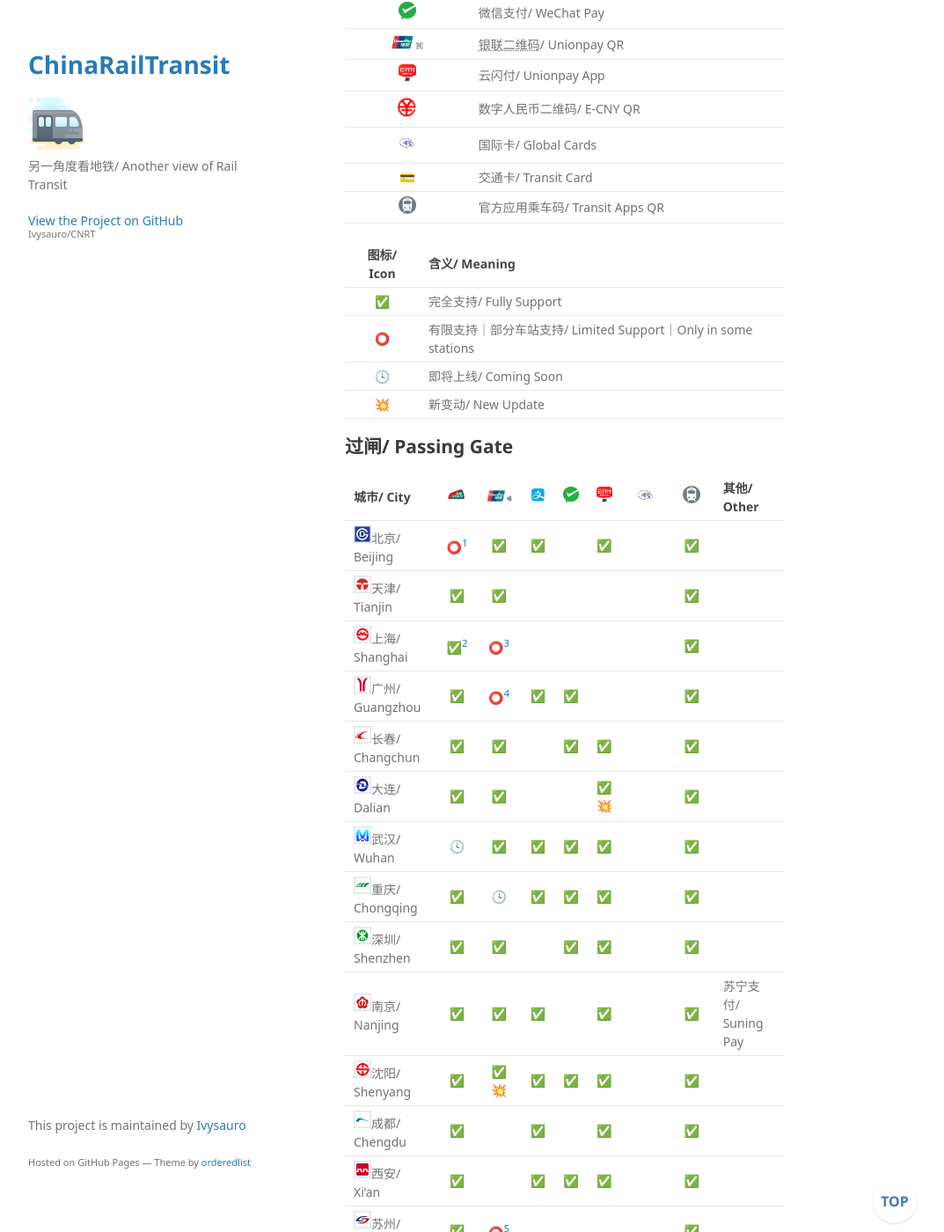
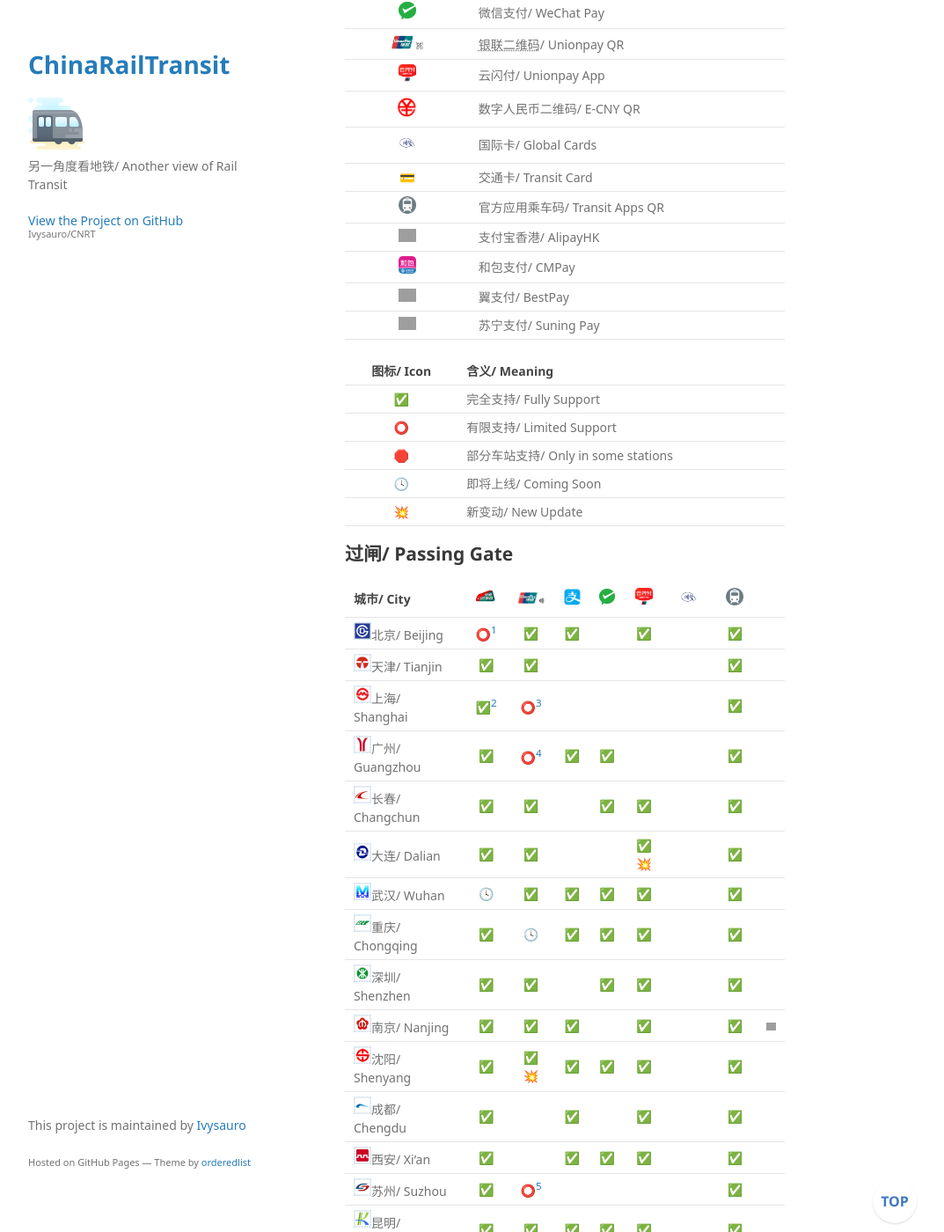
Before and after one commit to Ivysauro/CNRT, a Jekyll site: the page built from data/Pie.md, in a window 1280 px wide and 1400 px high, scrolled down 559 px. Shown: the whole window at 88% size, without its empty margins (178-1251 px from the left). Built offline with Jekyll 4.4.1, drawn with Linux system fonts in a browser that asks for light colours; some web fonts are replaced; our own code applies the rules of GitHub Pages for plain Markdown files; a script that is not in the unit is left out; some of the changed text lies outside the part shown; grey boxes are pictures that could not be loaded.

Commit message:
🍉更新图标

```diff
--- a/data/Pie.md
+++ b/data/Pie.md
@@ -24,6 +24,11 @@
 | <img src="https://raw.githubusercontent.com/Ivysauro/CNRT/master/images/contactless_long.gif" width="25" hegiht="25" alt="Global Cards"/> | 国际卡/ Global Cards |
 | 💳 | 交通卡/ Transit Card |
 | <img src="https://raw.githubusercontent.com/Ivysauro/CNRT/master/images/Rail Transit.png" width="20" hegiht="20" alt="Transit Apps QR"/> | 官方应用乘车码/ Transit Apps QR |
+| <img src="https://raw.githubusercontent.com/Ivysauro/CNRT/master/images/AlipayHK.png" width="20" hegiht="20" alt="AlipayHK"/> | 支付宝香港/ AlipayHK |
+| <img src="https://raw.githubusercontent.com/Ivysauro/CNRT/master/images/CMPay.png" width="20" hegiht="20" alt="CMPay"/> | 和包支付/ CMPay |
+| <img src="https://raw.githubusercontent.com/Ivysauro/CNRT/master/images/BestPay.png" width="20" hegiht="20" alt="BestPay"/> | 翼支付/ BestPay |
+| <img src="https://raw.githubusercontent.com/Ivysauro/CNRT/master/images/Suning Pay.png" width="20" hegiht="20" alt="Suning Pay"/> | 苏宁支付/ Suning Pay |
+
 
 *[银联闪付]: 指银联云闪付（联机闪付），不包括电子现金（脱机闪付）
 *[银联二维码]: 指符合银联标准的二维码，可在银联指定的应用内使用（如云闪付、各银行客户端、京东、美团等）
@@ -31,14 +36,15 @@
 | 图标/ Icon | 含义/ Meaning |
 | :-: | :- |
 | ✅ | 完全支持/ Fully Support |
-| ⭕ | 有限支持｜部分车站支持/ Limited Support｜Only in some stations |
+| ⭕ | 有限支持/ Limited Support |
+| 🛑 | 部分车站支持/ Only in some stations |
 | 🕓 | 即将上线/ Coming Soon |
 | 💥 | 新变动/ New Update |
 
 ## 过闸/ Passing Gate
 
-| 城市/ City | <img src="https://raw.githubusercontent.com/Ivysauro/CNRT/master/images/T-Union.png" width="35" hegiht="35" alt="T-Union"/> | <img src="https://raw.githubusercontent.com/Ivysauro/CNRT/master/images/Unionpay NFC.png" width="35" hegiht="35" alt="Unionpay Quickpass"/> | <img src="https://raw.githubusercontent.com/Ivysauro/CNRT/master/images/Alipay.png" width="25" hegiht="25" alt="Alipay"/> | <img src="https://raw.githubusercontent.com/Ivysauro/CNRT/master/images/WeChat Pay.png" width="20" hegiht="20" alt="WeChat Pay"/> | <img src="https://raw.githubusercontent.com/Ivysauro/CNRT/master/images/Unionpay.png" width="20" hegiht="20" alt="Unionpay App"/> | <img src="https://raw.githubusercontent.com/Ivysauro/CNRT/master/images/contactless.gif" width="25" hegiht="25" alt="Global Cards"/> | <img src="https://raw.githubusercontent.com/Ivysauro/CNRT/master/images/Rail Transit.png" width="20" hegiht="20" alt="Transit Apps"/> | 其他/ Other |
-| --  | :--: | :--:  | :--: | :--: | :--: | :--: | :--: | :-- |
+| 城市/ City | <img src="https://raw.githubusercontent.com/Ivysauro/CNRT/master/images/T-Union.png" width="35" hegiht="35" alt="T-Union"/> | <img src="https://raw.githubusercontent.com/Ivysauro/CNRT/master/images/Unionpay NFC.png" width="35" hegiht="35" alt="Unionpay Quickpass"/> | <img src="https://raw.githubusercontent.com/Ivysauro/CNRT/master/images/Alipay.png" width="25" hegiht="25" alt="Alipay"/> | <img src="https://raw.githubusercontent.com/Ivysauro/CNRT/master/images/WeChat Pay.png" width="20" hegiht="20" alt="WeChat Pay"/> | <img src="https://raw.githubusercontent.com/Ivysauro/CNRT/master/images/Unionpay.png" width="20" hegiht="20" alt="Unionpay App"/> | <img src="https://raw.githubusercontent.com/Ivysauro/CNRT/master/images/contactless.gif" width="25" hegiht="25" alt="Global Cards"/> | <img src="https://raw.githubusercontent.com/Ivysauro/CNRT/master/images/Rail Transit.png" width="20" hegiht="20" alt="Transit Apps"/> | |
+| --  | :--: | :--:  | :--: | :--: | :--: | :--: | :--: | :--: |
 | <img src="https://raw.githubusercontent.com/Ivysauro/CNRT/master/images/city/bj.gif" width="20" hegiht="20"/>北京/ Beijing | ⭕[^bj] | ✅ | ✅ | | ✅ | | ✅ |
 | <img src="https://raw.githubusercontent.com/Ivysauro/CNRT/master/images/city/tj.gif" width="20" hegiht="20"/>天津/ Tianjin | ✅ | ✅ | | | | | ✅ | |
 | <img src="https://raw.githubusercontent.com/Ivysauro/CNRT/master/images/city/sh.gif" width="20" hegiht="20"/>上海/ Shanghai | ✅[^sh1] | ⭕[^sh2] | | | | | ✅ | |
@@ -48,7 +54,7 @@
 | <img src="https://raw.githubusercontent.com/Ivysauro/CNRT/master/images/city/wh.gif" width="20" hegiht="20"/>武汉/ Wuhan | 🕓 | ✅ | ✅ | ✅ | ✅ | | ✅ | |
 | <img src="https://raw.githubusercontent.com/Ivysauro/CNRT/master/images/city/cq.gif" width="20" hegiht="20"/>重庆/ Chongqing | ✅ | 🕓 | ✅ | ✅ | ✅ | | ✅ |
 | <img src="https://raw.githubusercontent.com/Ivysauro/CNRT/master/images/city/sz.gif" width="20" hegiht="20"/>深圳/ Shenzhen | ✅ | ✅ | | ✅ | ✅ | | ✅ | |
-| <img src="https://raw.githubusercontent.com/Ivysauro/CNRT/master/images/city/nj.gif" width="20" hegiht="20"/>南京/ Nanjing | ✅ | ✅ | ✅ | | ✅ | | ✅ | 苏宁支付/ Suning Pay |
+| <img src="https://raw.githubusercontent.com/Ivysauro/CNRT/master/images/city/nj.gif" width="20" hegiht="20"/>南京/ Nanjing | ✅ | ✅ | ✅ | | ✅ | | ✅ | <img src="https://raw.githubusercontent.com/Ivysauro/CNRT/master/images/Suning Pay.png" width="20" hegiht="20" alt="Suning Pay"/> |
 | <img src="https://raw.githubusercontent.com/Ivysauro/CNRT/master/images/city/sy.gif" width="20" hegiht="20"/>沈阳/ Shenyang | ✅ | ✅💥 | ✅ | ✅ | ✅ | | ✅ | |
 | <img src="https://raw.githubusercontent.com/Ivysauro/CNRT/master/images/city/cd.gif" width="20" hegiht="20"/>成都/ Chengdu | ✅ | | ✅ | | ✅ | | ✅ | |
 | <img src="https://raw.githubusercontent.com/Ivysauro/CNRT/master/images/city/xa.gif" width="20" hegiht="20"/>西安/ Xi'an | ✅ | | ✅ | ✅ | ✅ | | ✅ | |
@@ -57,7 +63,7 @@
 | <img src="https://raw.githubusercontent.com/Ivysauro/CNRT/master/images/city/hz.gif" width="20" hegiht="20"/>杭州/ Hangzhou | ✅ | ✅ | ✅ | ✅ | ✅ |  |✅ | |
 | <img src="https://raw.githubusercontent.com/Ivysauro/CNRT/master/images/city/hrb.gif" width="20" hegiht="20"/>哈尔滨/ Harbin | ✅ | ⭕[^hrb] | ✅ | ✅ | ✅ | | ✅ | |
 | <img src="https://raw.githubusercontent.com/Ivysauro/CNRT/master/images/city/zz.gif" width="20" hegiht="20"/>郑州/ Zhengzhou | ✅ | | ✅ | ✅ | ✅ | | ✅ | |
-| <img src="https://raw.githubusercontent.com/Ivysauro/CNRT/master/images/city/cs.gif" width="20" hegiht="20"/>长沙/ Changsha | ✅ | | | | ✅ | | ✅ | 和包支付/ CMPay |
+| <img src="https://raw.githubusercontent.com/Ivysauro/CNRT/master/images/city/cs.gif" width="20" hegiht="20"/>长沙/ Changsha | ✅ | | | | ✅ | | ✅ | <img src="https://raw.githubusercontent.com/Ivysauro/CNRT/master/images/CMPay.png" width="20" hegiht="20" alt="CMPay"/> |
 | <img src="https://raw.githubusercontent.com/Ivysauro/CNRT/master/images/city/nb.gif" width="20" hegiht="20"/>宁波/ Ningbo | ✅ | ✅ | ✅ | ✅ | ✅ | | ✅ | |
 | <img src="https://raw.githubusercontent.com/Ivysauro/CNRT/master/images/city/wx.gif" width="20" hegiht="20"/>无锡/ Wuxi | ✅ | | ✅ | | ✅ | | ✅ | |
 | <img src="https://raw.githubusercontent.com/Ivysauro/CNRT/master/images/city/qd.gif" width="20" hegiht="20"/>青岛/ Qingdao | ✅ | | | | | | ✅ | |
@@ -72,7 +78,7 @@
 | <img src="https://raw.githubusercontent.com/Ivysauro/CNRT/master/images/city/wlmq.gif" width="20" hegiht="20"/>乌鲁木齐/ Urumqi | ✅💥 | | | | | | ✅ | |
 | <img src="https://raw.githubusercontent.com/Ivysauro/CNRT/master/images/city/wz.gif" width="20" hegiht="20"/>温州/ Wenzhou | | ✅ | | | | | ✅ | |
 | <img src="https://raw.githubusercontent.com/Ivysauro/CNRT/master/images/city/jn.gif" width="20" hegiht="20"/>济南/ Jinan | ✅ | ✅ | | | | | ✅ | |
-| <img src="https://raw.githubusercontent.com/Ivysauro/CNRT/master/images/city/lz.gif" width="20" hegiht="20"/>兰州/ Lanzhou | ✅ | ⭕[^lz] | ✅ | ✅ | | | ✅ | 翼支付/ Bestpay |
+| <img src="https://raw.githubusercontent.com/Ivysauro/CNRT/master/images/city/lz.gif" width="20" hegiht="20"/>兰州/ Lanzhou | ✅ | ⭕[^lz] | ✅ | ✅ | | | ✅ | <img src="https://raw.githubusercontent.com/Ivysauro/CNRT/master/images/BestPay.png" width="20" hegiht="20" alt="BestPay"/> |
 | <img src="https://raw.githubusercontent.com/Ivysauro/CNRT/master/images/city/cz.gif" width="20" hegiht="20"/>常州/ Changzhou | ✅ | ✅ | | | | | ✅ |
 | <img src="https://raw.githubusercontent.com/Ivysauro/CNRT/master/images/city/xz.gif" width="20" hegiht="20"/>徐州/ Xuzhou | ✅ | ✅ | | | ✅ | | ✅ |
 | <img src="https://raw.githubusercontent.com/Ivysauro/CNRT/master/images/city/hhht.gif" width="20" hegiht="20"/>呼和浩特/ Hohhot | 🕓 | ✅ | | | ✅ | | ✅ |
@@ -80,13 +86,13 @@
 | <img src="https://raw.githubusercontent.com/Ivysauro/CNRT/master/images/city/ly.gif" width="20" hegiht="20"/>洛阳/ Luoyang | ✅ | ✅ | | | ✅💥 | | ✅ |
 | <img src="https://raw.githubusercontent.com/Ivysauro/CNRT/master/images/city/sx.gif" width="20" hegiht="20"/>绍兴/ Shaoxing | ✅ | ✅ | ✅ | | ✅ |  |✅ | |
 | <img src="https://raw.githubusercontent.com/Ivysauro/CNRT/master/images/city/wuh.gif" width="20" hegiht="20"/>芜湖/ Wuhu | | ✅ | | | ✅ | |✅ | |
-| <img src="https://raw.githubusercontent.com/Ivysauro/CNRT/master/images/city/hk.gif" width="20" hegiht="20"/>香港/ Hong Kong | | 🕓 | ✅ | 🕓 | 🕓 | 🕓 | ✅ | 支付宝香港/ AlipayHK |
+| <img src="https://raw.githubusercontent.com/Ivysauro/CNRT/master/images/city/hk.gif" width="20" hegiht="20"/>香港/ Hong Kong | | 🕓 | ✅ | 🕓 | 🕓 | 🕓 | ✅ | <img src="https://raw.githubusercontent.com/Ivysauro/CNRT/master/images/AlipayHK.png" width="20" hegiht="20" alt="AlipayHK"/> |
 | <img src="https://raw.githubusercontent.com/Ivysauro/CNRT/master/images/city/mo.gif" width="20" hegiht="20"/>澳门/ Macao | | | | | | | | |
 | <img src="https://raw.githubusercontent.com/Ivysauro/CNRT/master/images/city/tp.gif" width="20" hegiht="20"/>台北/ Taipei | | 🕓 | | | | | | |
 | <img src="https://raw.githubusercontent.com/Ivysauro/CNRT/master/images/city/kh.gif" width="20" hegiht="20"/>高雄/ Kaohsiung | | ⭕[^kh] | | | ✅ | V/M/J | ✅ | |
 | <img src="https://raw.githubusercontent.com/Ivysauro/CNRT/master/images/city/ty.gif" width="20" hegiht="20"/>桃园/ Taoyuan | | ⭕[^ty2] | | | | V/M/J | ⭕[^ty] | |
 | <img src="https://raw.githubusercontent.com/Ivysauro/CNRT/master/images/city/tc.gif" width="20" hegiht="20"/>台中/ Taichung | | | | | | | | |
-| 城市/ City | <img src="https://raw.githubusercontent.com/Ivysauro/CNRT/master/images/T-Union.png" width="35" hegiht="35" alt="T-Union"/> | <img src="https://raw.githubusercontent.com/Ivysauro/CNRT/master/images/Unionpay NFC.png" width="35" hegiht="35" alt="Unionpay Quickpass"/> | <img src="https://raw.githubusercontent.com/Ivysauro/CNRT/master/images/Alipay.png" width="25" hegiht="25" alt="Alipay"/> | <img src="https://raw.githubusercontent.com/Ivysauro/CNRT/master/images/WeChat Pay.png" width="20" hegiht="20" alt="WeChat Pay"/> | <img src="https://raw.githubusercontent.com/Ivysauro/CNRT/master/images/Unionpay.png" width="20" hegiht="20" alt="Unionpay App"/> | <img src="https://raw.githubusercontent.com/Ivysauro/CNRT/master/images/contactless.gif" width="25" hegiht="25" alt="Global Cards"/> | <img src="https://raw.githubusercontent.com/Ivysauro/CNRT/master/images/Rail Transit.png" width="20" hegiht="20" alt="Transit Apps"/> | 其他/ Other |
+| 城市/ City | <img src="https://raw.githubusercontent.com/Ivysauro/CNRT/master/images/T-Union.png" width="35" hegiht="35" alt="T-Union"/> | <img src="https://raw.githubusercontent.com/Ivysauro/CNRT/master/images/Unionpay NFC.png" width="35" hegiht="35" alt="Unionpay Quickpass"/> | <img src="https://raw.githubusercontent.com/Ivysauro/CNRT/master/images/Alipay.png" width="25" hegiht="25" alt="Alipay"/> | <img src="https://raw.githubusercontent.com/Ivysauro/CNRT/master/images/WeChat Pay.png" width="20" hegiht="20" alt="WeChat Pay"/> | <img src="https://raw.githubusercontent.com/Ivysauro/CNRT/master/images/Unionpay.png" width="20" hegiht="20" alt="Unionpay App"/> | <img src="https://raw.githubusercontent.com/Ivysauro/CNRT/master/images/contactless.gif" width="25" hegiht="25" alt="Global Cards"/> | <img src="https://raw.githubusercontent.com/Ivysauro/CNRT/master/images/Rail Transit.png" width="20" hegiht="20" alt="Transit Apps"/> | |
 
 [^bj]: 北京：交通联合采用专版白名单（具体参见“交通联合官方服务号”微信公众号）/ Special whitelist (see detail in WeChat Official Account) in T-Union
 
@@ -125,15 +131,15 @@
 | <img src="https://raw.githubusercontent.com/Ivysauro/CNRT/master/images/city/wh.gif" width="20" hegiht="20"/>武汉/ Wuhan | ✅ | ✅ | ✅ |
 | <img src="https://raw.githubusercontent.com/Ivysauro/CNRT/master/images/city/cq.gif" width="20" hegiht="20"/>重庆/ Chongqing | ✅ | ✅ | ✅ |
 | <img src="https://raw.githubusercontent.com/Ivysauro/CNRT/master/images/city/sz.gif" width="20" hegiht="20"/>深圳/ Shenzhen | ✅ | ✅ |
-| <img src="https://raw.githubusercontent.com/Ivysauro/CNRT/master/images/city/nj.gif" width="20" hegiht="20"/>南京/ Nanjing | ⭕ | ⭕ | ✅💥 |
+| <img src="https://raw.githubusercontent.com/Ivysauro/CNRT/master/images/city/nj.gif" width="20" hegiht="20"/>南京/ Nanjing | 🛑 | 🛑 | ✅💥 |
 | <img src="https://raw.githubusercontent.com/Ivysauro/CNRT/master/images/city/sy.gif" width="20" hegiht="20"/>沈阳/ Shenyang |
 | <img src="https://raw.githubusercontent.com/Ivysauro/CNRT/master/images/city/cd.gif" width="20" hegiht="20"/>成都/ Chengdu | ✅ | ✅ | | | | ✅ |
 | <img src="https://raw.githubusercontent.com/Ivysauro/CNRT/master/images/city/xa.gif" width="20" hegiht="20"/>西安/ Xi'an | ✅ | ✅ |
-| <img src="https://raw.githubusercontent.com/Ivysauro/CNRT/master/images/city/suz.gif" width="20" hegiht="20"/>苏州/ Suzhou | ⭕💥 | ⭕💥 |
-| <img src="https://raw.githubusercontent.com/Ivysauro/CNRT/master/images/city/km.gif" width="20" hegiht="20"/>昆明/ Kunming | | | ⭕ |
+| <img src="https://raw.githubusercontent.com/Ivysauro/CNRT/master/images/city/suz.gif" width="20" hegiht="20"/>苏州/ Suzhou | 🛑💥 | 🛑💥 |
+| <img src="https://raw.githubusercontent.com/Ivysauro/CNRT/master/images/city/km.gif" width="20" hegiht="20"/>昆明/ Kunming | | | 🛑 |
 | <img src="https://raw.githubusercontent.com/Ivysauro/CNRT/master/images/city/hz.gif" width="20" hegiht="20"/>杭州/ Hangzhou | | | | ✅ |
 | <img src="https://raw.githubusercontent.com/Ivysauro/CNRT/master/images/city/hrb.gif" width="20" hegiht="20"/>哈尔滨/ Harbin | ✅ | ✅ |
-| <img src="https://raw.githubusercontent.com/Ivysauro/CNRT/master/images/city/zz.gif" width="20" hegiht="20"/>郑州/ Zhengzhou | ⭕ | ⭕ | ✅ |
+| <img src="https://raw.githubusercontent.com/Ivysauro/CNRT/master/images/city/zz.gif" width="20" hegiht="20"/>郑州/ Zhengzhou | 🛑 | 🛑 | ✅ |
 | <img src="https://raw.githubusercontent.com/Ivysauro/CNRT/master/images/city/cs.gif" width="20" hegiht="20"/>长沙/ Changsha | ✅ | ✅ | ✅ |
 | <img src="https://raw.githubusercontent.com/Ivysauro/CNRT/master/images/city/nb.gif" width="20" hegiht="20"/>宁波/ Ningbo | | | ✅ | ✅ |
 | <img src="https://raw.githubusercontent.com/Ivysauro/CNRT/master/images/city/wx.gif" width="20" hegiht="20"/>无锡/ Wuxi | ✅ | | ✅ |
@@ -157,7 +163,7 @@
 | <img src="https://raw.githubusercontent.com/Ivysauro/CNRT/master/images/city/ly.gif" width="20" hegiht="20"/>洛阳/ Luoyang | ✅ | | |
 | <img src="https://raw.githubusercontent.com/Ivysauro/CNRT/master/images/city/sx.gif" width="20" hegiht="20"/>绍兴/ Shaoxing | ✅ | ✅ | ✅ | ✅ |
 | <img src="https://raw.githubusercontent.com/Ivysauro/CNRT/master/images/city/wuh.gif" width="20" hegiht="20"/>芜湖/ Wuhu | ✅ | ✅ | ✅ |
-| <img src="https://raw.githubusercontent.com/Ivysauro/CNRT/master/images/city/hk.gif" width="20" hegiht="20"/>香港/ Hong Kong | ⭕ | ⭕ | | | | ✅ |
+| <img src="https://raw.githubusercontent.com/Ivysauro/CNRT/master/images/city/hk.gif" width="20" hegiht="20"/>香港/ Hong Kong | 🛑 | 🛑 | | | | ✅ |
 | <img src="https://raw.githubusercontent.com/Ivysauro/CNRT/master/images/city/mo.gif" width="20" hegiht="20"/>澳门/ Macao | | | | | | ✅ |
 | <img src="https://raw.githubusercontent.com/Ivysauro/CNRT/master/images/city/tp.gif" width="20" hegiht="20"/>台北/ Taipei |
 | <img src="https://raw.githubusercontent.com/Ivysauro/CNRT/master/images/city/kh.gif" width="20" hegiht="20"/>高雄/ Kaohsiung |
```
